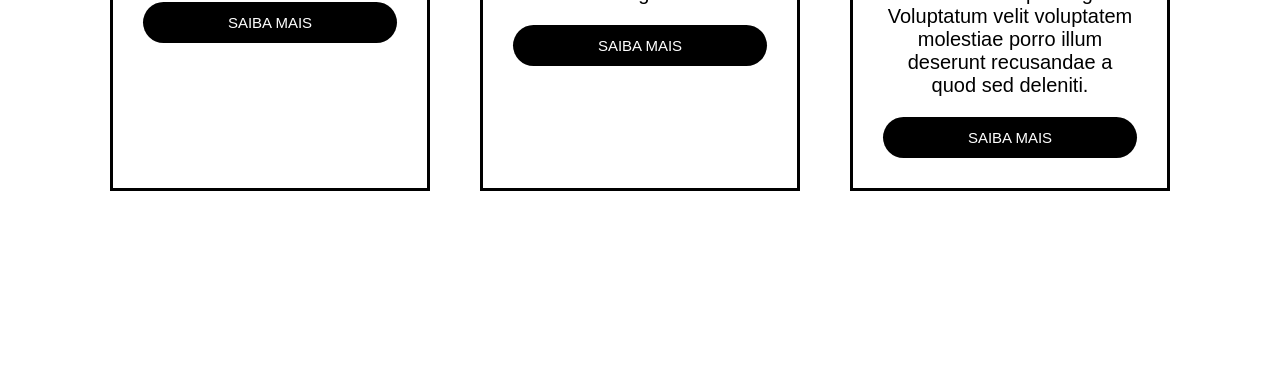
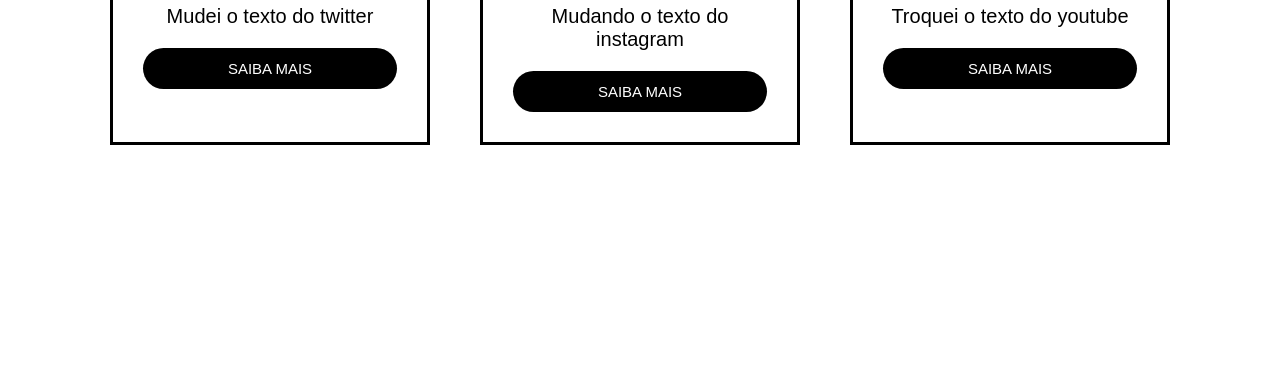
Before and after one commit to rodrigoamb/projeto-cards, a plain HTML site: page index.html in a window 1280 px wide. Shown: the part 408-800 px from the top of the page. Drawn offline with Linux system fonts and the light colour scheme.

Commit message:
troquei o texto do youtube

```diff
--- a/index.html
+++ b/index.html
@@ -33,11 +33,7 @@
         <div class="card" id="youtube">
           <i class="fa-brands fa-youtube"></i>
           <h2>youtube</h2>
-          <p>
-            Lorem ipsum dolor sit amet consectetur adipisicing elit. Voluptatum
-            velit voluptatem molestiae porro illum deserunt recusandae a quod
-            sed deleniti.
-          </p>
+          <p>Troquei o texto do youtube</p>
           <a href="#">Saiba mais</a>
         </div>
       </section>
```
